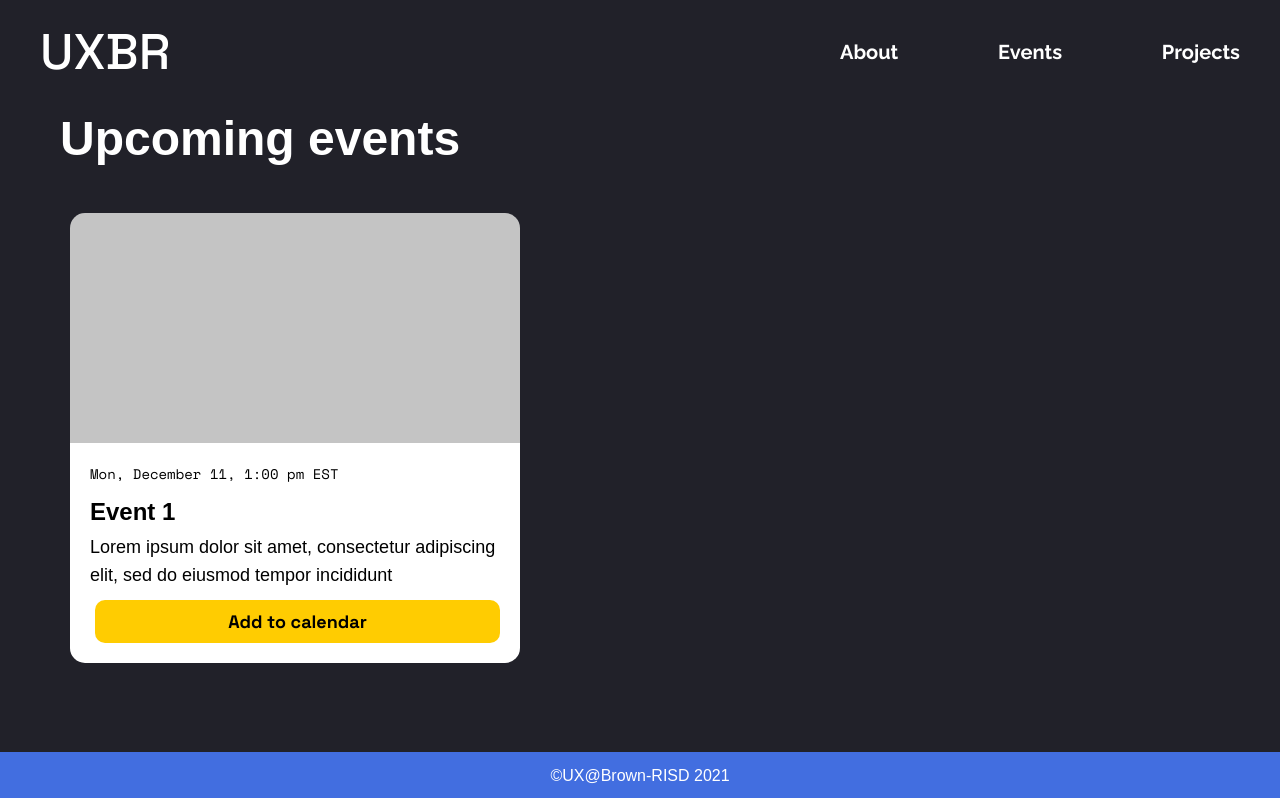
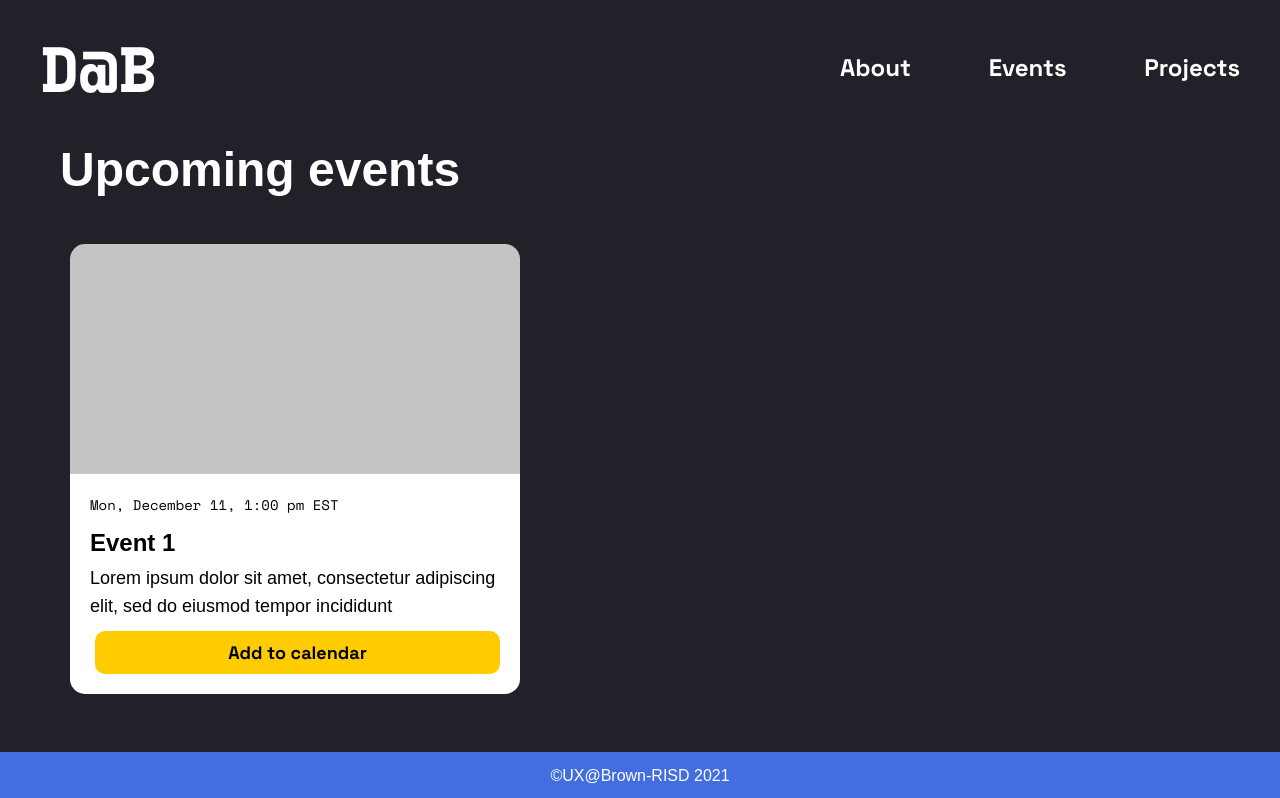
Before and after one commit to fullstackatbrown/project-ux-brown-website, a React (Create React App) app in the folder website/: page /events in a window 1280 px wide. Shown: the top 798 px of the page. Built offline with nearby package versions, Linux system fonts and the light colour scheme; a web font is replaced by a local one.

Commit message:
projects page + header update

```diff
--- a/website/package.json
+++ b/website/package.json
@@ -8,6 +8,7 @@
     "@testing-library/user-event": "^12.8.3",
     "node-modules": "^1.0.1",
     "react": "^17.0.2",
+    "react-date-object": "^1.3.10",
     "react-dom": "^17.0.2",
     "react-router-dom": "^5.2.0",
     "react-scripts": "4.0.3",
--- a/website/src/App.js
+++ b/website/src/App.js
@@ -3,18 +3,17 @@ import Footer from './footer.js';
 import { Switch, Route } from 'react-router-dom';
 import About from './about.js';
 import Home from './home.js';
-import Board from './board.js';
+import Projects from './projects.js';
 import Events from './events.js';
 
 function App() {
   return (
     <div>
       <Switch>
-        {/* uncomment routes when routes completed */}
         <Route exact path="/" component={Home}/>
         <Route path="/about" component={About} />
-        <Route path="/projects" component={Board}/>
-         <Route path="/events" component={Events}/>
+        <Route path="/projects" component={Projects}/>
+        <Route path="/events" component={Events}/>
       </Switch>
       <Footer />
     </div>
--- a/website/src/dark_header.css
+++ /dev/null
@@ -1,36 +0,0 @@
-
-@import url('https://fonts.googleapis.com/css2?family=Space+Grotesk:wght@700&display=swap');
-@import url('https://fonts.googleapis.com/css2?family=Raleway:wght@700&display=swap');
-
-.header {
-  display: flex;
-  justify-content: space-between;
-  margin: 20px 40px 20px 40px;
-}
-
-a, a:visited, a:hover {
-  text-decoration: none;
-  color: white;
-}
-
-.club-name-link {
-  font-family: 'Space Grotesk', sans-serif;
-  font-size: 50px;
-}
-
-.menu-container {
-  display: flex;
-  flex-direction: row;
-}
-
-.menu {
-  display: flex;
-  align-items: center;
-  width: 400px;
-  justify-content: space-between;
-}
-
-.menu-link {
-  font-family: 'Raleway', sans-serif;
-  font-size: 20px;
-}
--- a/website/src/dark_header.js
+++ b/website/src/dark_header.js
@@ -1,5 +1,5 @@
 import React from 'react';
-import './dark_header.css';
+import './header.css';
 import { Link } from 'react-router-dom';
 
 
@@ -7,13 +7,13 @@ class DarkHeader extends React.Component {
   render() {
     return (
       <div className='header'>
-        <Link class='club-name-link' to="/">UXBR</Link>
+        <Link class='club-name-link' style={{color: 'white'}} to="/">D@B</Link>
 
         <div className='menu-container'>
           <div className='menu'>
-            <Link class='menu-link' to="/about">About</Link>
-            <Link class='menu-link' to="/events">Events</Link>
-            <Link class='menu-link' to="/projects">Projects</Link>
+            <Link class='menu-link' style={{color: 'white'}} to="/about">About</Link>
+            <Link class='menu-link' style={{color: 'white'}} to="/events">Events</Link>
+            <Link class='menu-link' style={{color: 'white'}} to="/projects">Projects</Link>
           </div>
         </div>
       </div>
--- a/website/src/header.css
+++ b/website/src/header.css
@@ -1,6 +1,5 @@
-
+@import url('https://fonts.googleapis.com/css2?family=Space+Mono:wght@700&display=swap');
 @import url('https://fonts.googleapis.com/css2?family=Space+Grotesk:wght@700&display=swap');
-@import url('https://fonts.googleapis.com/css2?family=Raleway:wght@700&display=swap');
 
 .header {
   display: flex;
@@ -14,8 +13,9 @@ a, a:visited, a:hover {
 }
 
 .club-name-link {
-  font-family: 'Space Grotesk', sans-serif;
-  font-size: 50px;
+  font-family: 'Space Mono', sans-serif;
+  font-size: 64px;
+  font-weight: bold;
 }
 
 .menu-container {
@@ -31,6 +31,7 @@ a, a:visited, a:hover {
 }
 
 .menu-link {
-  font-family: 'Raleway', sans-serif;
-  font-size: 20px;
+  font-family: 'Space Grotesk', sans-serif;
+  font-size: 24px;
+  font-weight: bold;
 }
--- a/website/src/header.js
+++ b/website/src/header.js
@@ -7,7 +7,7 @@ class Header extends React.Component {
   render() {
     return (
       <div className='header'>
-        <Link class='club-name-link' to="/">UXBR</Link>
+        <Link class='club-name-link' to="/">D@B</Link>
 
         <div className='menu-container'>
           <div className='menu'>
--- a/website/src/home.js
+++ b/website/src/home.js
@@ -1,4 +1,5 @@
 import Header from './header.js';
+import DarkHeader from './dark_header.js'
 import Footer from './footer.js';
 
 function Home() {
--- /dev/null
+++ b/website/src/projects.css
@@ -0,0 +1,16 @@
+@import url('https://fonts.googleapis.com/css2?family=Space+Grotesk:wght@700&display=swap');
+@import url('https://fonts.googleapis.com/css2?family=Raleway:wght@400&display=swap');
+
+.projects-header {
+  font-family: 'Space Grotesk', sans-serif;
+  font-size: 48px;
+  /* 40 gets you to the board container, plus 10 padding on the left of each tile, plus 20 padding-left on board */
+  margin-left: 70px;
+}
+
+.projects-description {
+  font-family: 'Raleway', sans-serif;
+  font-size: 24px;
+  margin: 25px 0px 0px 70px;
+  font-weight: 400px;
+}
--- /dev/null
+++ b/website/src/projects.js
@@ -0,0 +1,27 @@
+import React from 'react';
+import Header from './header.js'
+import Board from './board.js'
+import './App.css'
+import './projects.css'
+
+class Projects extends React.Component {
+
+  render () {
+    const header = <Header />
+    const board = <Board />
+
+    return (
+      <div class='canvas'>
+        {header}
+        <h1 class='projects-header'>Projects</h1>
+        <p class='projects-description'> Lorem ipsum dolor sit amet, consectetur adipiscing elit,
+        sed do eiusmod tempor incididunt ut labore et dolore magna aliqua.
+        Ut enim ad minim veniam, quis nostrud exercitation ullamco laboris
+        nisi ut aliquip ex ea commodo consequat.</p>
+        {board}
+      </div>
+    );
+  }
+}
+
+export default Projects
```
Also changed, not shown: 1 other file (tests, documents, lock files or other folders).
